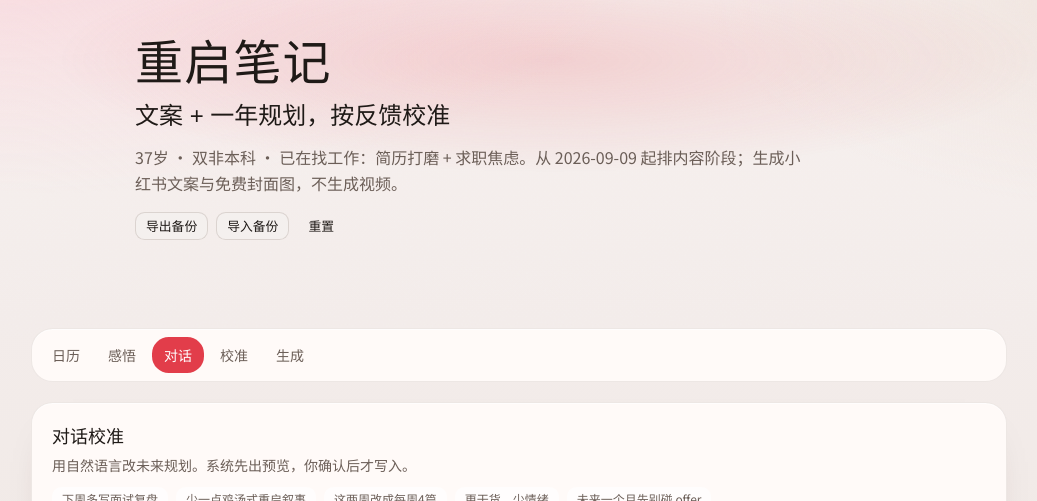
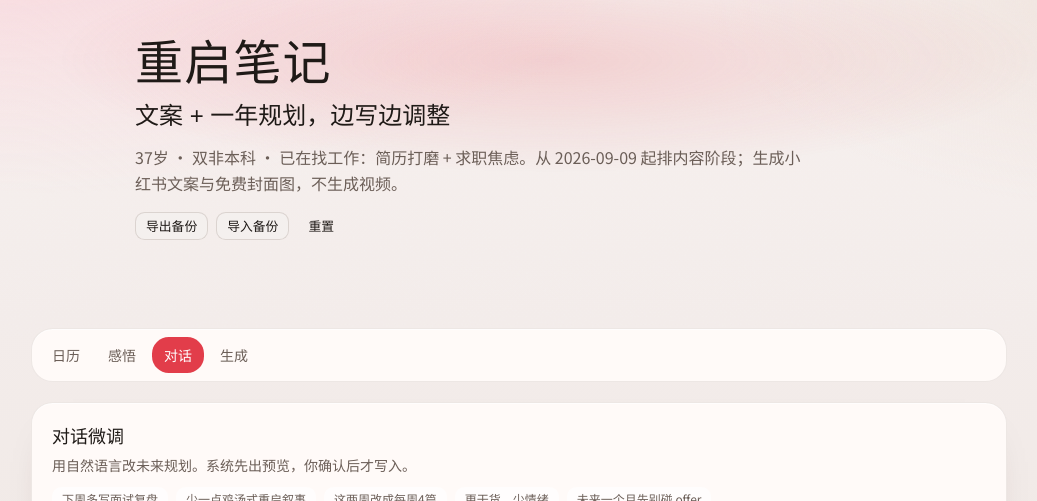
Before and after one commit to Angela-FW/xhs-spark, a Next.js app: page / in a window 1280 px wide. Both pictures are taken after a click on the button "对话". Shown: the top 501 px of the page, without its empty margins (121-1158 px from the left). Built offline with nearby package versions, Linux system fonts and the light colour scheme; a web font is replaced by a local one.

Commit message:
Remove calibration module from visible UI
Co-authored-by: 467cy9nm9n <467cy9nm9n@privaterelay.appleid.com>

```diff
--- a/src/app/layout.tsx
+++ b/src/app/layout.tsx
@@ -23,7 +23,7 @@ const brand = ZCOOL_XiaoWei({
 export const metadata: Metadata = {
   title: "重启笔记 · 求职内容规划与文案",
   description:
-    "37岁双非离职重启人设：一年内容日历、感悟路由、反馈/对话校准、小红书文案与免费封面生图。",
+    "37岁双非离职重启人设：一年内容日历、感悟整理、对话微调、小红书文案与免费封面生图。",
   applicationName: "重启笔记",
   manifest: "/manifest.webmanifest",
   icons: {
--- a/src/components/dialogue-panel.tsx
+++ b/src/components/dialogue-panel.tsx
@@ -66,7 +66,7 @@ export function DialoguePanel() {
     <div className="space-y-4">
       <PendingBanner />
       <div className="studio-shell flex h-[min(70vh,640px)] flex-col rounded-2xl p-4 sm:p-5">
-        <h3 className="font-display text-lg text-[var(--ink)]">对话校准</h3>
+        <h3 className="font-display text-lg text-[var(--ink)]">对话微调</h3>
         <p className="mt-1 text-sm text-[var(--ink-soft)]">
           用自然语言改未来规划。系统先出预览，你确认后才写入。
         </p>
@@ -100,7 +100,7 @@ export function DialoguePanel() {
           <Textarea
             value={text}
             onChange={(e) => setText(e.target.value)}
-            placeholder="输入校准指令…"
+            placeholder="输入你想怎么调整未来规划…"
             className="min-h-14 bg-white/80"
             onKeyDown={(e) => {
               if (e.key === "Enter" && !e.shiftKey) {
--- a/src/components/planner-app.tsx
+++ b/src/components/planner-app.tsx
@@ -5,7 +5,6 @@ import { AppStoreProvider, useAppStore } from "@/components/app-store";
 import { CalendarBoard } from "@/components/calendar-board";
 import { InsightInbox } from "@/components/insight-inbox";
 import { DialoguePanel } from "@/components/dialogue-panel";
-import { FeedbackPanel } from "@/components/feedback-panel";
 import { GeneratePanel } from "@/components/generate-panel";
 import { PERSONA } from "@/lib/persona";
 import { Button } from "@/components/ui/button";
@@ -14,7 +13,6 @@ const TABS = [
   { id: "calendar", label: "日历" },
   { id: "insights", label: "感悟" },
   { id: "dialogue", label: "对话" },
-  { id: "feedback", label: "校准" },
   { id: "generate", label: "生成" },
 ] as const;
 
@@ -42,7 +40,7 @@ function PlannerInner() {
         >
           <p className="brand-mark text-4xl tracking-wide sm:text-5xl">重启笔记</p>
           <h1 className="font-display mt-3 text-xl text-[var(--ink)] sm:text-2xl">
-            文案 + 一年规划，按反馈校准
+            文案 + 一年规划，边写边调整
           </h1>
           <p className="mt-3 max-w-2xl text-sm leading-relaxed text-[var(--ink-soft)] sm:text-base">
             {PERSONA.age}岁 · {PERSONA.education} · {PERSONA.stage}
@@ -127,7 +125,6 @@ function PlannerInner() {
           {tab === "calendar" ? <CalendarBoard /> : null}
           {tab === "insights" ? <InsightInbox /> : null}
           {tab === "dialogue" ? <DialoguePanel /> : null}
-          {tab === "feedback" ? <FeedbackPanel /> : null}
           {tab === "generate" ? <GeneratePanel /> : null}
         </div>
       </div>
```
Also changed, not shown: 1 other file (tests, documents, lock files or other folders).
